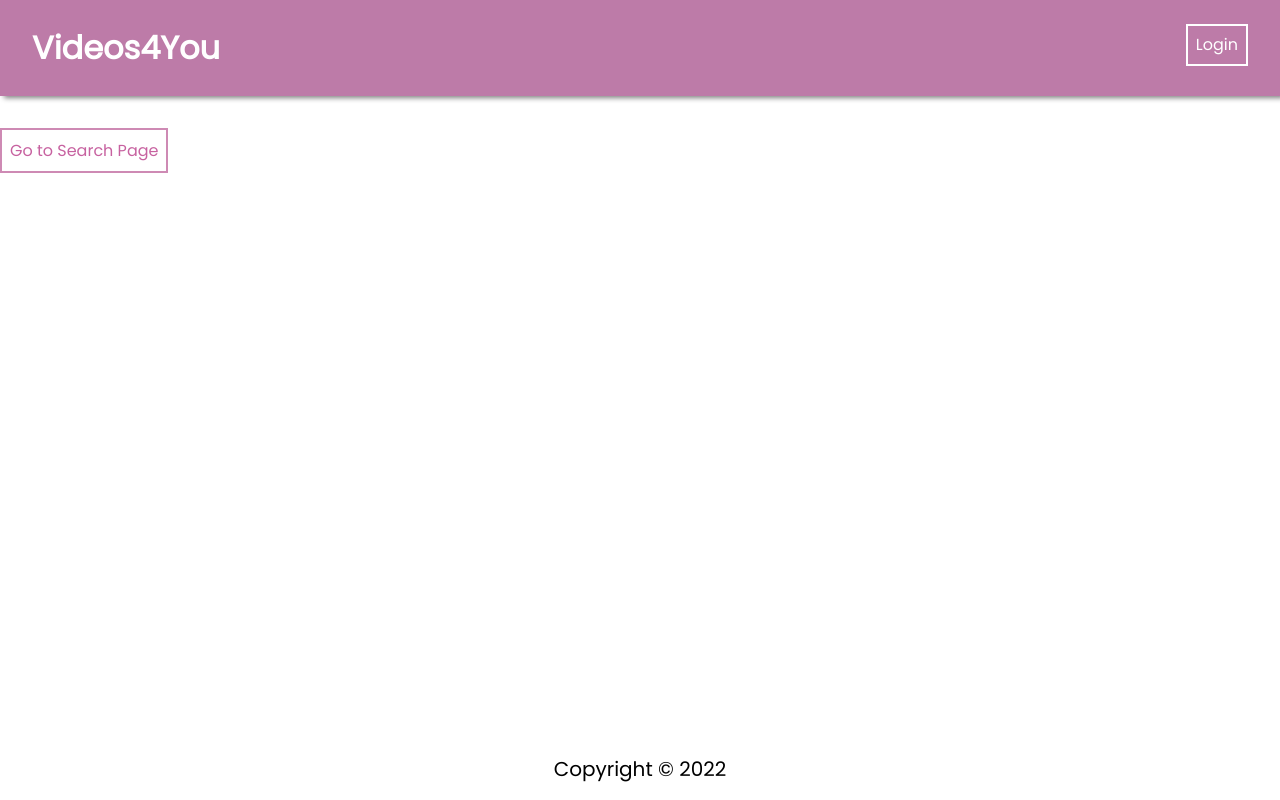
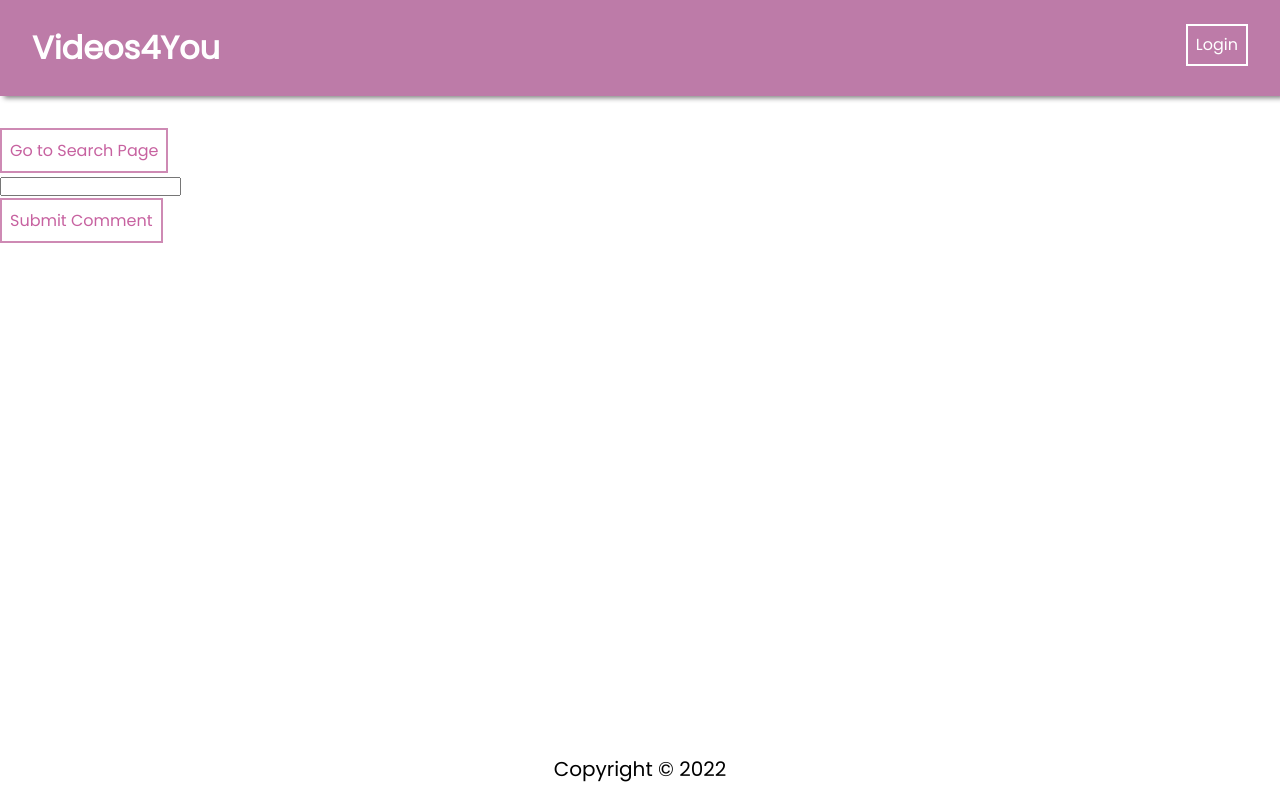
Before and after one commit to NotNanetteKaye/FullStack-youtube-clone, a React (Create React App) app in the folder frontend/: page /videopage/1 in a window 1280 px wide. Built offline with nearby package versions, Linux system fonts and the light colour scheme.

Commit message:
Imported CreateComment.jsx into VideoPage.js

```diff
--- a/frontend/src/components/CreateComment/CreateComment.jsx
+++ b/frontend/src/components/CreateComment/CreateComment.jsx
@@ -4,7 +4,6 @@ import useAuth from '../../hooks/useAuth';
 const url = 'http://127.0.0.1:8000/api/comments/'
 
 const CreateComment = () => {
-    const [videoID, setVideoID] = useState('')
     const [comment, setComment] = useState('')
     const [user, token] = useAuth()
 
--- a/frontend/src/pages/VideoPage/VideoPage.js
+++ b/frontend/src/pages/VideoPage/VideoPage.js
@@ -1,4 +1,5 @@
 import { useNavigate, useParams } from "react-router-dom";
+import CreateComment from "../../components/CreateComment/CreateComment";
 
 const VideoPage = () => {
     const {videoId} = useParams();
@@ -12,6 +13,7 @@ const VideoPage = () => {
     return (
         <div>
           <button onClick={goToSearchPage}>Go to Search Page</button>
+          <CreateComment video = {videoId} />
         </div>
     )
 }
```
